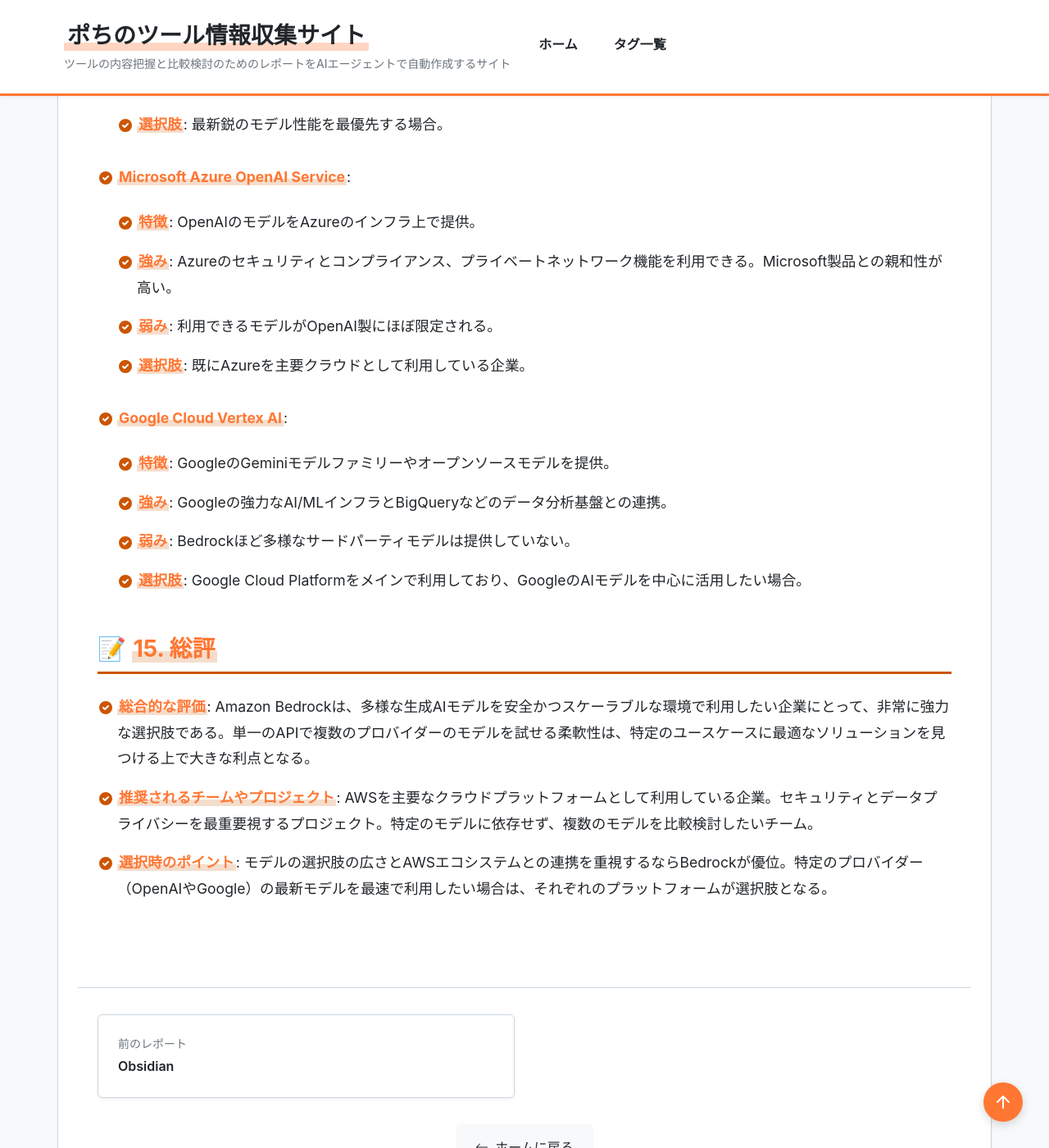
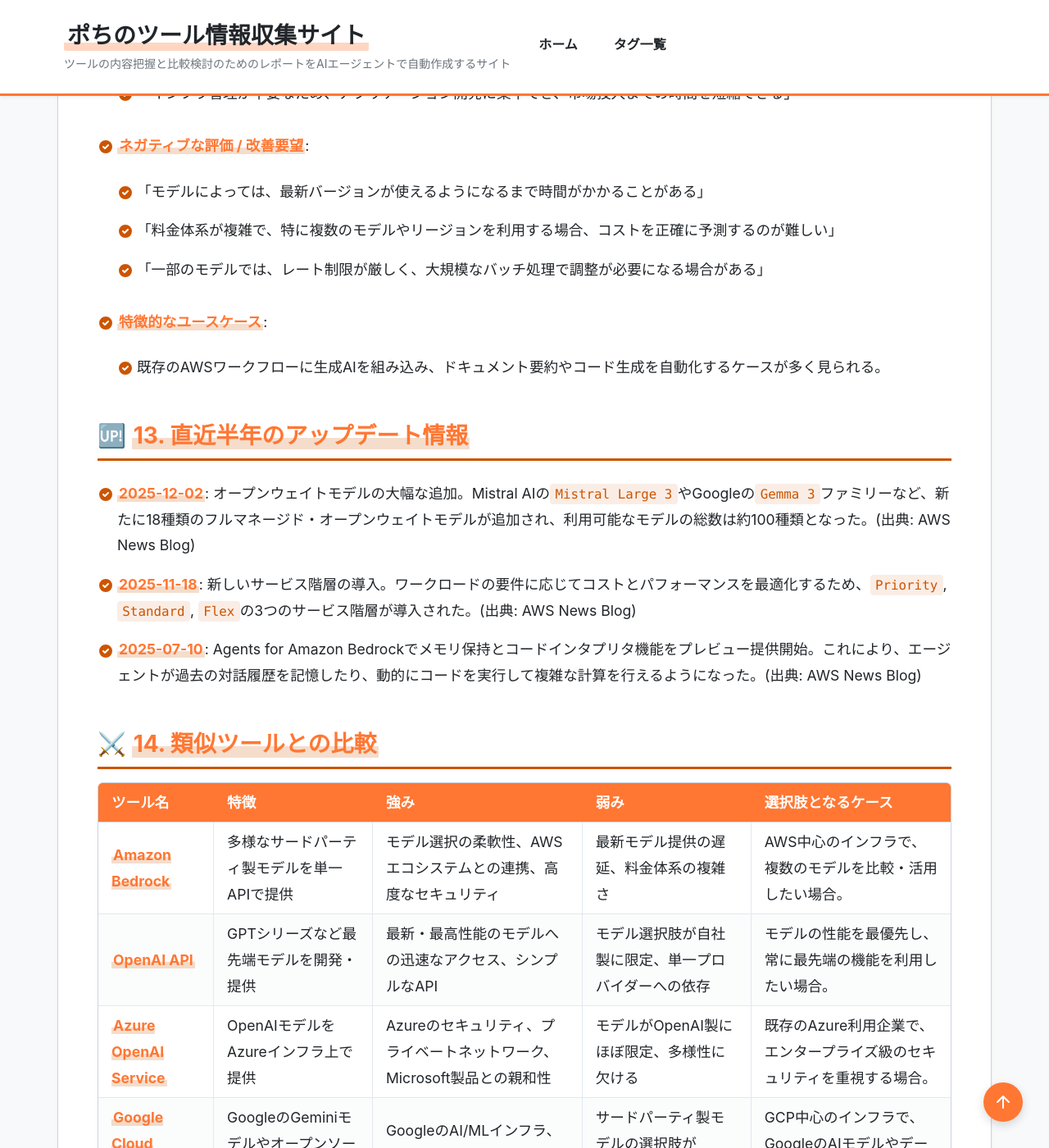
Before and after one commit to aegisfleet/tool-survey-report, a Jekyll site: the page built from _reports/amazon-bedrock.md, in a window 1280 px wide and 1400 px high, scrolled down 8075 px. Shown: the whole window at 82% size. Built offline with Jekyll 4.4.1, drawn with Linux system fonts in a browser that asks for light colours; some of the changed text lies outside the part shown.

Commit message:
docs: Amazon Bedrockレポートを更新し関連リンクを整理 (#436)
AGENTS.mdの指示に基づき、`_reports/amazon-bedrock.md`の調査レポートを最新のテンプレートに沿って更新しました。

主な変更点:
- フロントマターに`quick_summary`と`evaluation`セクションを追加し、情報を最新化
- 全てのセクションをテンプレートの構成に準拠するように修正
- `related_tools`に記載されているレポートとの双方向リンクの整合性を確認し、`google-ai-studio.md`に不足していたリンクを追加

Co-authored-by: google-labs-jules[bot] <161369871+google-labs-jules[bot]@users.noreply.github.com>

```diff
--- a/_reports/amazon-bedrock.md
+++ b/_reports/amazon-bedrock.md
@@ -1,13 +1,14 @@
 ---
+# === フロントマター ===
+# 【必須項目】
 title: "Amazon Bedrock 調査レポート"
 tool_name: "Amazon Bedrock"
+tool_reading: "アマゾン ベッドロック"
 category: "AI開発基盤"
 developer: "Amazon Web Services (AWS)"
 official_site: "https://aws.amazon.com/bedrock/"
-links:
-  documentation: "https://docs.aws.amazon.com/bedrock/"
 date: "2025-10-25"
-last_updated: "2025-12-23"
+last_updated: "2026-01-13"
 tags:
   - "AI"
   - "生成AI"
@@ -15,7 +16,41 @@ tags:
   - "AI開発基盤"
   - "クラウド"
   - "SaaS"
-description: "Amazon Bedrockは、主要なAI企業の多様な基盤モデル（FM）を単一のAPIを介して提供する、AWSのフルマネージドサービスです。"
+description: "Amazon Bedrockは、主要AI企業の多様な基盤モデル（FM）を単一API経由で提供する、AWSのフルマネージドサービスです。"
+
+# 【クイックサマリー】ホーム画面のカード表示用
+quick_summary:
+  has_free_plan: true
+  is_oss: false
+  starting_price: "従量課金"
+  target_users:
+    - "開発者"
+    - "AIエンジニア"
+    - "エンタープライズ"
+  latest_highlight: "2025年12月にMistral Large 3など18種類の新モデル追加"
+  update_frequency: "高"
+
+# 【ツール評価】100点満点、基準点70点からの加減算方式
+evaluation:
+  score: 88
+  base_score: 70
+  plus_points:
+    - point: 10
+      reason: "多様な主要モデルを選択でき、特定ベンダーへの依存を回避できる"
+    - point: 8
+      reason: "AWSの堅牢なセキュリティとエコシステム連携はエンタープライズ用途に最適"
+    - point: 5
+      reason: "Agents機能により、自律的なタスク実行アプリケーションを容易に構築できる"
+  minus_points:
+    - point: -3
+      reason: "料金体系がモデルやリージョン毎に異なり複雑"
+    - point: -2
+      reason: "各社の最新モデルが利用可能になるまでにタイムラグが生じることがある"
+  summary: "豊富なモデル選択肢とAWS連携が強みのエンタープライズ向けAI開発基盤だが、料金体系の複雑さに注意が必要。"
+
+# 【任意項目】該当するもののみ記載
+links:
+  documentation: "https://docs.aws.amazon.com/bedrock/"
 relationships:
   related_tools:
     - "Hugging Face"
@@ -31,6 +66,7 @@ relationships:
 ## **1. 基本情報**
 
 * **ツール名**: Amazon Bedrock
+* **ツールの読み方**: アマゾン ベッドロック
 * **開発元**: Amazon Web Services (AWS)
 * **公式サイト**: [https://aws.amazon.com/bedrock/](https://aws.amazon.com/bedrock/)
 * **関連リンク**:
@@ -41,119 +77,109 @@ relationships:
 
 ## **2. 目的と主な利用シーン**
 
-* **目的**: 開発者が多様な基盤モデルに簡単にアクセスできるようにし、インフラ管理の手間をなくすことで、生成AIアプリケーションのプロトタイピングから本番デプロイまでを加速させること。
-* **主な利用者**: ソフトウェア開発者、AIエンジニア、データサイエンティスト、企業のIT部門。
-* **具体的な利用シーン**:
-    * 新規コピー（ブログ記事、SNS投稿など）の作成
-    * 仮想アシスタントやチャットボットの構築
-    * 長文ドキュメント（記事、レポート、技術文書）の要約
-    * 広告キャンペーンやウェブサイト向けの画像生成
-    * 財務報告や需要予測などのワークフロー自動化
-    * 複雑なデータ分析やシミュレーションの自動化
+* **解決する課題**: 開発者が多様な基盤モデルに簡単にアクセスできるようにし、インフラ管理の手間をなくすことで、生成AIアプリケーションのプロトタイピングから本番デプロイまでを加速させます。
+* **想定利用者**: ソフトウェア開発者、AIエンジニア、データサイエンティスト、企業のIT部門。
+* **利用シーン**:
+  * 仮想アシスタントやチャットボットの構築
+  * 長文ドキュメント（記事、レポート、技術文書）の要約と質疑応答
+  * マーケティングコピーや広告キャンペーン向けのコンテンツ（テキスト・画像）生成
+  * 企業のデータソースに接続し、自律的にタスクを実行するAIエージェントの構築
+  * 複雑なデータ分析やシミュレーションの自動化
 
 ## **3. 主要機能**
 
 * **モデル選択の多様性**: Anthropic (Claude), Meta (Llama), Mistral AI, Stability AI, Cohere, Amazon (Titan) など、主要AI企業の最新モデルを含む約100種類の基盤モデル（FM）を選択可能。
-* **データによるカスタマイズ**: ナレッジベース、プロンプトエンジニアリング、ファインチューニングといったツールを用いて、自社データでモデルを安全にカスタマイズ。
-* **エージェント構築**: `Agents for Amazon Bedrock` を使用して、企業のデータソースに安全に接続し、自律的にタスクを実行するエージェントを構築。
-* **サーバーレス体験**: インフラのプロビジョニングや管理が不要で、すぐに利用を開始できる。
+* **データによるカスタマイズ**: RAG（Retrieval Augmented Generation）、ファインチューニング、継続的な事前学習といった手法を用いて、自社データでモデルを安全にカスタマイズ。
+* **Agents for Amazon Bedrock**: 企業のデータソースやAPIに安全に接続し、自律的にマルチステップのタスクを実行するAIエージェントを構築・管理する機能。
+* **Guardrails for Amazon Bedrock**: アプリケーションのユースケースに基づき、有害なコンテンツのフィルタリングなど、責任あるAIのポリシーを適用する機能。
+* **サーバーレス体験**: インフラのプロビジョニングや管理が不要で、オンデマンドの従量課金またはプロビジョニング済みスループットを選択可能。
 * **セキュリティとプライバシー**: 顧客データがモデルのトレーニングに使用されることはなく、データは常に暗号化される。HIPAA、GDPR、ISOなどのコンプライアンス基準に対応。
-* **Guardrails**: 有害なコンテンツのフィルタリングや、機密情報のフィルタリングなど、責任あるAIのポリシーを適用する機能。
 
 ## **4. 特徴・強み (Pros)**
 
-* **豊富なモデル選択肢**: 特定のユースケースに最適なモデルを複数のプロバイダーから選択できるため、価格性能比を最適化できる。
-* **AWSエコシステムとの緊密な連携**: S3, Lambda, CloudWatchなど、他のAWSサービスとシームレスに連携でき、拡張性の高いアプリケーションを構築可能。
-* **高度なセキュリティとコンプライアンス**: AWSの堅牢なセキュリティ基盤上で提供され、エンタープライズレベルのセキュリティ要件を満たす。データが顧客のアカウント内に留まるため、プライバシー管理が容易。
+* **豊富なモデル選択肢**: 特定のユースケースに最適なモデルを複数のプロバイダーから選択できるため、コストパフォーマンスを最適化し、特定ベンダーへのロックインを回避できる。
+* **AWSエコシステムとの緊密な連携**: S3, Lambda, CloudWatchなど、200以上のAWSサービスとシームレスに連携でき、拡張性の高いアプリケーションを構築可能。
+* **高度なセキュリティとコンプライアンス**: AWSの堅牢なセキュリティ基盤上で提供され、エンタープライズレベルのセキュリティ要件を満たす。データが顧客のVPC内に留まるため、プライバシー管理が容易。
 * **スケーラビリティ**: AWSのインフラ上に構築されているため、需要の変動に応じて容易にスケール可能。オンデマンドだけでなく、プロビジョニング済みスループットも選択できる。
-* **迅速なプロトタイピング**: Bedrock StudioやConverse APIにより、迅速なプロトタイピングとモデル間の簡単な切り替えが可能。
+* **高度なカスタマイズ性**: RAGやファインチューニングにより、モデルを自社データに適合させ、より正確で文脈に沿った応答を生成できる。
 
 ## **5. 弱み・注意点 (Cons)**
 
 * **ベンダーロックインのリスク**: AWSエコシステムに深く統合されているため、他のクラウドプロバイダーへの移行が困難になる可能性がある。
 * **料金体系の複雑さ**: オンデマンド、バッチ、プロビジョニング済みスループットなど複数の料金モデルがあり、モデルやリージョンによって価格が異なるため、コストの見積もりが複雑になる場合がある。
 * **最新モデルへの追随**: 各モデルプロバイダーが最新モデルをリリースしてからBedrockで利用可能になるまでにタイムラグが発生することがある。
+* **日本語対応**: ドキュメントやサポートは日本語に対応しているが、一部の高度な機能や最新モデルに関する情報は、まず英語で提供される場合がある。
 
 ## **6. 料金プラン**
 
-* **課金体系**:
-  * **オンデマンド**: コミットメントなしの従量課金制。テキストモデルは入出力のトークン数、画像モデルは生成枚数に応じて課金。
-  * **プロビジョニング済みスループット**: 大量かつ安定した推論ワークロード向け。モデルユニットを時間単位で購入し、1ヶ月または6ヶ月のコミットメントで割引が適用される。
-* **サービス階層 (Service Tiers)**: 2025年11月より、ワークロードの要件に応じてパフォーマンスとコストを最適化する3つのサービス階層が導入された。
-  * **Priority**: ミッションクリティカルなアプリケーション向け。他の階層より優先的に処理され、低レイテンシーを実現するが、料金は割高になる。
-  * **Standard**: 通常のAIタスク向け。一貫したパフォーマンスを標準料金で提供。
-  * **Flex**: 緊急性の低いワークロード向け。より長いレイテンシーを許容できる場合に、コストを抑えて利用可能。
-* **モデルごとの価格**: 料金はモデルプロバイダー、モデルの種類、選択したサービス階層によって大きく異なる。
+| プラン名 | 料金 | 主な特徴 |
+|---|---|---|
+| **オンデマンド** | 従量課金 | コミットメントなし。テキストはトークン数、画像は枚数に応じて課金。 |
+| **プロビジョニング済みスループット** | コミットメント制 | 安定した大規模ワークロード向け。モデルユニットを時間単位で購入（1ヶ月/6ヶ月）。 |
+
+* **課金体系**: 主にモデルの利用量（入出力トークン数）に基づく従量課金。モデルプロバイダー、モデルの種類、利用リージョン、選択したサービス階層によって単価が異なる。
 * **無料トライアル**: AWS無料利用枠の一部として、特定のモデルを一定量まで無料で試すことが可能。
 
 ## **7. 導入実績・事例**
 
-* **Robinhood**: 6ヶ月でトークン使用量を5億から50億に拡大しつつ、AIコストを80%削減、開発時間を半分に短縮。
-* **IdenX**: OpenAIで成功しなかった研究プロセスの効率化を、BedrockとAnthropic Claudeを用いて実現。
-* (出典: [https://aws.amazon.com/bedrock/customers/](https://aws.amazon.com/bedrock/customers/))
+* **導入企業**: Robinhood, IdenX, Pfizer, Siemens, Workhuman など、多岐にわたる業界のグローバル企業。
+* **導入事例**: Robinhoodは、BedrockとAnthropic Claudeを活用し、AIコストを80%削減、開発時間を半減させつつ、トークン使用量を10倍に拡大。
+* **対象業界**: 金融、ヘルスケア、製造、メディア、公共部門など、幅広い業界で導入が進んでいる。
 
 ## **8. サポート体制**
 
-* **ドキュメント**: AWSの公式ドキュメントが非常に充実しており、詳細なガイドやチュートリアルが提供されている。
+* **ドキュメント**: AWSの公式ドキュメントが非常に充実しており、詳細なガイド、APIリファレンス、チュートリアルが日本語で提供されている。
 * **コミュニティ**: AWS re:Postなどの公式フォーラムでユーザー同士の質疑応答が可能。
-* **公式サポート**: AWSサポートプラン（ベーシック、デベロッパー、ビジネス、エンタープライズ）を通じて、テクニカルサポートを利用可能。
+* **公式サポート**: AWSサポートプラン（ベーシック、デベロッパー、ビジネス、エンタープライズ）を通じて、日本語でのテクニカルサポートを利用可能。
 
 ## **9. 連携機能 (API・インテグレーション)**
 
-* **API**: 単一のAPIエンドポイントを通じて、サポートされている全ての基盤モデルにアクセス可能。
+* **API**: 単一のAPIエンドポイントを通じて、サポートされている全ての基盤モデルにアクセス可能。Boto3 (Python)など、主要言語のAWS SDKに対応。
 * **外部サービス連携**: AWS Lambdaを通じて、実質的にあらゆる外部サービスや社内システムとの連携が可能。AWSの各種サービス（S3, Kendra, CloudWatchなど）とネイティブに統合されている。
 
 ## **10. セキュリティとコンプライアンス**
 
 * **認証**: AWS IAM (Identity and Access Management) を用いて、リソースへのアクセスをきめ細かく制御。
-* **データ管理**: データは転送中も保管中も暗号化される。顧客データはモデルのトレーニングには使用されない。
-* **準拠規格**: ISO, SOC, CSA STAR Level 2, GDPR, FedRAMP High, HIPAAなど、多数のコンプライアンス規格に対応。
+* **データ管理**: データは転送中も保管中も暗号化される。顧客データはモデルのトレーニングには使用されず、顧客のAWSアカウント内に留まる。
+* **準拠規格**: ISO, SOC, CSA STAR Level 2, GDPR, FedRAMP High, HIPAAなど、多数の主要な国際コンプライアンス規格に対応。
 
 ## **11. 操作性 (UI/UX) と学習コスト**
 
-* **UI/UX**: AWSマネジメントコンソールは多機能だが、Bedrockのインターフェース（Bedrock Studioなど）は直感的に使えるように設計されている。
-* **学習コスト**: AWSの基本的な知識があるとスムーズ。APIの利用自体はシンプルだが、多様なモデルの特性を理解し、プロンプトエンジニアリングやファインチューニングを効果的に行うには専門的な知識が必要。
+* **UI/UX**: AWSマネジメントコンソールは多機能だが、Bedrockのインターフェース（Bedrock Studioなど）はモデルの比較やプロトタイピングが直感的に行えるように設計されている。
+* **学習コスト**: AWSの基本的な知識があるとスムーズに利用開始できる。APIの利用自体はシンプルだが、多様なモデルの特性を理解し、プロンプトエンジニアリングやRAG、ファインチューニングを効果的に行うには専門的な知識が必要。
 
 ## **12. ユーザーの声（レビュー分析）**
 
-* **調査対象**: 公式事例、サードパーティのブログ記事 (G2.com, Gartnerはアクセス制限のため直接閲覧できず)
+* **調査対象**: G2, 公式顧客事例, サードパーティブログ記事
+* **総合評価**: 4.5/5.0 (G2)
 * **ポジティブな評価**:
-  * 「多様なモデルを単一のAPIで試せるのが非常に便利」
+  * 「多様なモデルを単一のAPIで試せるのが非常に便利で、最適なモデルを柔軟に選択できる」
   * 「AWSのセキュリティとプライバシーの枠組みの中で安全に生成AIを利用できるのが最大のメリット」
-  * 「インフラ管理が不要なため、アプリケーション開発に集中できる」
+  * 「インフラ管理が不要なため、アプリケーション開発に集中でき、市場投入までの時間を短縮できる」
 * **ネガティブな評価 / 改善要望**:
-  * 「モデルによっては、最新バージョンが使えるようになるまで時間がかかる」
-  * 「料金体系が複雑で、コストを正確に予測するのが難しい」
+  * 「モデルによっては、最新バージョンが使えるようになるまで時間がかかることがある」
+  * 「料金体系が複雑で、特に複数のモデルやリージョンを利用する場合、コストを正確に予測するのが難しい」
+  * 「一部のモデルでは、レート制限が厳しく、大規模なバッチ処理で調整が必要になる場合がある」
+* **特徴的なユースケース**:
+  * 既存のAWSワークフローに生成AIを組み込み、ドキュメント要約やコード生成を自動化するケースが多く見られる。
 
 ## **13. 直近半年のアップデート情報**
 
-* **2025年12月2日: オープンウェイトモデルの大幅な追加**
-  * Mistral AIの`Mistral Large 3`やGoogleの`Gemma 3`ファミリーなど、新たに18種類のフルマネージド・オープンウェイトモデルが追加された。
-  * これにより、Amazon Bedrockで利用可能なモデルの総数は約100種類となった。
-* **2025年11月18日: 新しいサービス階層の導入**
-  * ワークロードの要件に応じてコストとパフォーマンスを最適化するため、`Priority`, `Standard`, `Flex`の3つのサービス階層が導入された。
-  * これにより、ユーザーはリアルタイム応答性が求められるタスクには`Priority`を、コストを重視するバッチ処理などには`Flex`を選択できるようになった。
+* **2025-12-02**: オープンウェイトモデルの大幅な追加。Mistral AIの`Mistral Large 3`やGoogleの`Gemma 3`ファミリーなど、新たに18種類のフルマネージド・オープンウェイトモデルが追加され、利用可能なモデルの総数は約100種類となった。(出典: AWS News Blog)
+* **2025-11-18**: 新しいサービス階層の導入。ワークロードの要件に応じてコストとパフォーマンスを最適化するため、`Priority`, `Standard`, `Flex`の3つのサービス階層が導入された。(出典: AWS News Blog)
+* **2025-07-10**: Agents for Amazon Bedrockでメモリ保持とコードインタプリタ機能をプレビュー提供開始。これにより、エージェントが過去の対話履歴を記憶したり、動的にコードを実行して複雑な計算を行えるようになった。(出典: AWS News Blog)
 
 ## **14. 類似ツールとの比較**
 
-* **OpenAI API**:
-  * **特徴**: GPTシリーズなど最先端のモデルを開発・提供。APIがシンプルで使いやすい。
-  * **強み**: 最新かつ高性能なモデルへの迅速なアクセス。
-  * **弱み**: モデルの選択肢が自社製に限定される。単一プロバイダーへの依存リスク。
-  * **選択肢**: 最新鋭のモデル性能を最優先する場合。
-* **Microsoft Azure OpenAI Service**:
-  * **特徴**: OpenAIのモデルをAzureのインフラ上で提供。
-  * **強み**: Azureのセキュリティとコンプライアンス、プライベートネットワーク機能を利用できる。Microsoft製品との親和性が高い。
-  * **弱み**: 利用できるモデルがOpenAI製にほぼ限定される。
-  * **選択肢**: 既にAzureを主要クラウドとして利用している企業。
-* **Google Cloud Vertex AI**:
-  * **特徴**: GoogleのGeminiモデルファミリーやオープンソースモデルを提供。
-  * **強み**: Googleの強力なAI/MLインフラとBigQueryなどのデータ分析基盤との連携。
-  * **弱み**: Bedrockほど多様なサードパーティモデルは提供していない。
-  - **選択肢**: Google Cloud Platformをメインで利用しており、GoogleのAIモデルを中心に活用したい場合。
+| ツール名 | 特徴 | 強み | 弱み | 選択肢となるケース |
+|---|---|---|---|---|
+| **Amazon Bedrock** | 多様なサードパーティ製モデルを単一APIで提供 | モデル選択の柔軟性、AWSエコシステムとの連携、高度なセキュリティ | 最新モデル提供の遅延、料金体系の複雑さ | AWS中心のインフラで、複数のモデルを比較・活用したい場合。 |
+| **OpenAI API** | GPTシリーズなど最先端モデルを開発・提供 | 最新・最高性能のモデルへの迅速なアクセス、シンプルなAPI | モデル選択肢が自社製に限定、単一プロバイダーへの依存 | モデルの性能を最優先し、常に最先端の機能を利用したい場合。 |
+| **Azure OpenAI Service** | OpenAIモデルをAzureインフラ上で提供 | Azureのセキュリティ、プライベートネットワーク、Microsoft製品との親和性 | モデルがOpenAI製にほぼ限定、多様性に欠ける | 既存のAzure利用企業で、エンタープライズ級のセキュリティを重視する場合。 |
+| **Google Cloud Vertex AI** | GoogleのGeminiモデルやオープンソースモデルを提供 | GoogleのAI/MLインフラ、BigQuery等とのデータ連携 | サードパーティ製モデルの選択肢がBedrockより少ない | GCP中心のインフラで、GoogleのAIモデルやデータ基盤を活用したい場合。 |
 
 ## **15. 総評**
 
 * **総合的な評価**: Amazon Bedrockは、多様な生成AIモデルを安全かつスケーラブルな環境で利用したい企業にとって、非常に強力な選択肢である。単一のAPIで複数のプロバイダーのモデルを試せる柔軟性は、特定のユースケースに最適なソリューションを見つける上で大きな利点となる。
 * **推奨されるチームやプロジェクト**: AWSを主要なクラウドプラットフォームとして利用している企業。セキュリティとデータプライバシーを最重要視するプロジェクト。特定のモデルに依存せず、複数のモデルを比較検討したいチーム。
-* **選択時のポイント**: モデルの選択肢の広さとAWSエコシステムとの連携を重視するならBedrockが優位。特定のプロバイダー（OpenAIやGoogle）の最新モデルを最速で利用したい場合は、それぞれのプラットフォームが選択肢となる。
+* **選択時のポイント**: モデルの選択肢の広さとAWSエコシステムとの連携を重視するならBedrockが優位。特定のプロバイダー（OpenAIやGoogle）の最新モデルを最速で利用したい場合は、それぞれのプラットフォームが直接の選択肢となる。
--- a/_reports/google-ai-studio.md
+++ b/_reports/google-ai-studio.md
@@ -15,6 +15,8 @@ tags:
 description: "Google Cloud上で生成AIモデルのプロトタイピングとテストを迅速に行うためのWebベースのUIツール"
 relationships:
   parent: "Gemini"
+  related_tools:
+    - "Amazon Bedrock"
 ---
 
 # **Google AI Studio 調査レポート**
```
